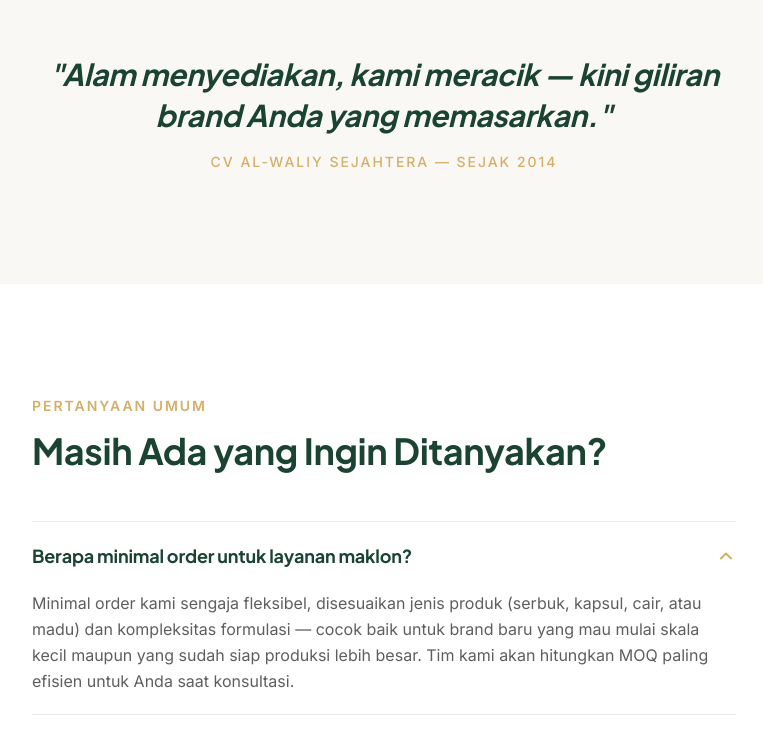
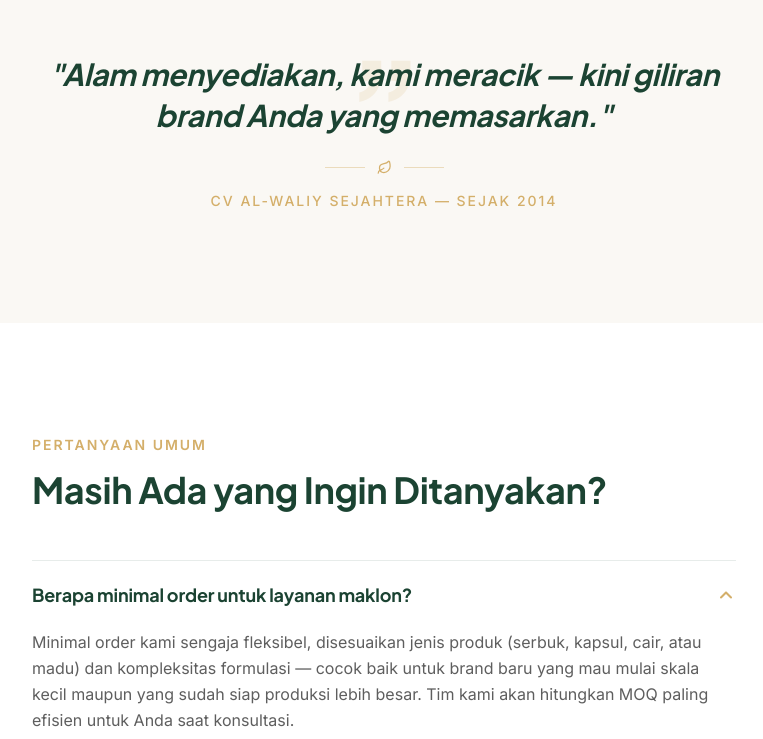
Before and after one commit to bael850/alwaliy-maklon, a React (Vite) app: page / in a window 1280 px wide. Shown: the part 8388-9127 px from the top of the page, without its empty margins (256-1019 px from the left). Built offline with nearby package versions, Linux system fonts and the light colour scheme.

Commit message:
pull quote

```diff
--- a/src/components/sections/PullQuote.tsx
+++ b/src/components/sections/PullQuote.tsx
@@ -1,11 +1,34 @@
+import { Leaf } from "lucide-react";
+
 export default function PullQuote() {
   return (
-    <section className="bg-cream py-20 md:py-28">
-      <div className="mx-auto max-w-3xl px-5 text-center md:px-8">
-        <p className="font-heading text-2xl italic leading-snug text-forest md:text-3xl">
+    <section className="overflow-hidden bg-cream py-20 md:py-28">
+      <div className="relative mx-auto max-w-3xl px-5 text-center md:px-8">
+        {/* Tanda kutip raksasa transparan di belakang teks — motif editorial
+            pull-quote, sekaligus ngisi ruang kosong yang sebelumnya polos. */}
+        <span
+          aria-hidden="true"
+          className="pointer-events-none absolute -top-2 left-1/2 -translate-x-1/2 select-none font-heading text-[7rem] leading-none text-gold/15 md:-top-4 md:text-[9rem]"
+        >
+          &rdquo;
+        </span>
+
+        <p className="relative font-heading text-2xl italic leading-snug text-forest md:text-3xl">
           "Alam menyediakan, kami meracik — kini giliran brand Anda yang
           memasarkan."
         </p>
+
+        {/* Pemisah kecil bermotif daun — nyambung ke identitas herbal brand,
+            gantiin jarak kosong polos antara kutipan dan atribusi. */}
+        <div
+          className="mt-6 flex items-center justify-center gap-3"
+          aria-hidden="true"
+        >
+          <span className="h-px w-10 bg-gold/40" />
+          <Leaf size={15} strokeWidth={2} className="text-gold" />
+          <span className="h-px w-10 bg-gold/40" />
+        </div>
+
         <p className="mt-4 text-sm font-medium uppercase tracking-[0.14em] text-gold">
           CV Al-Waliy Sejahtera — sejak 2014
         </p>
```
